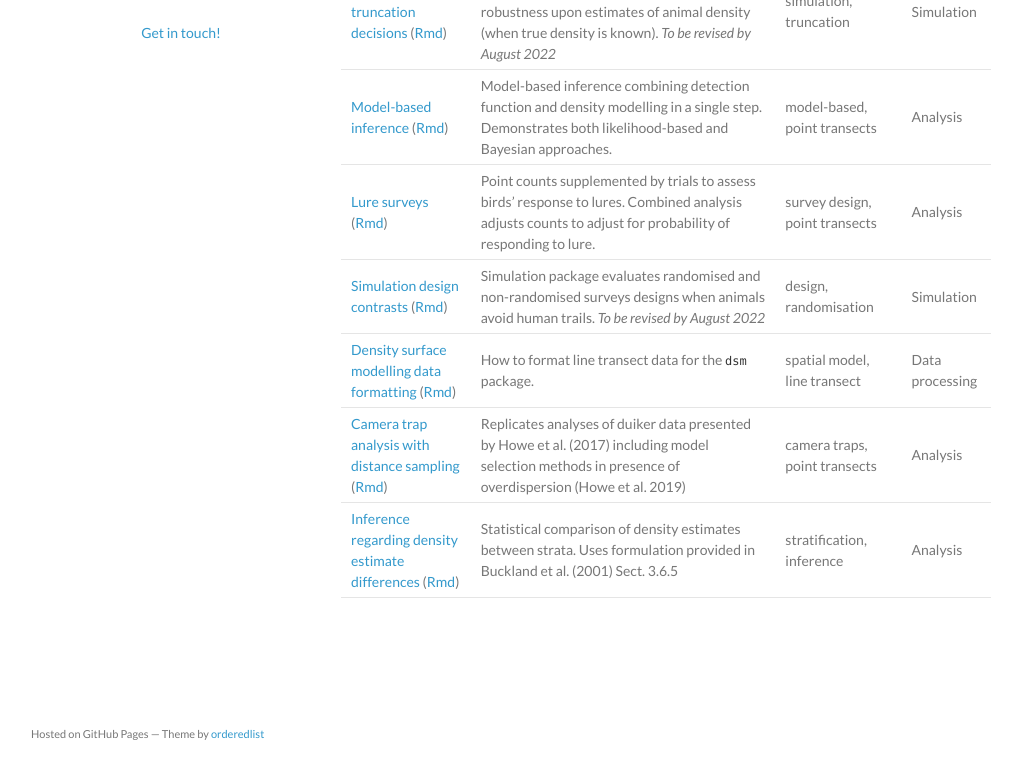
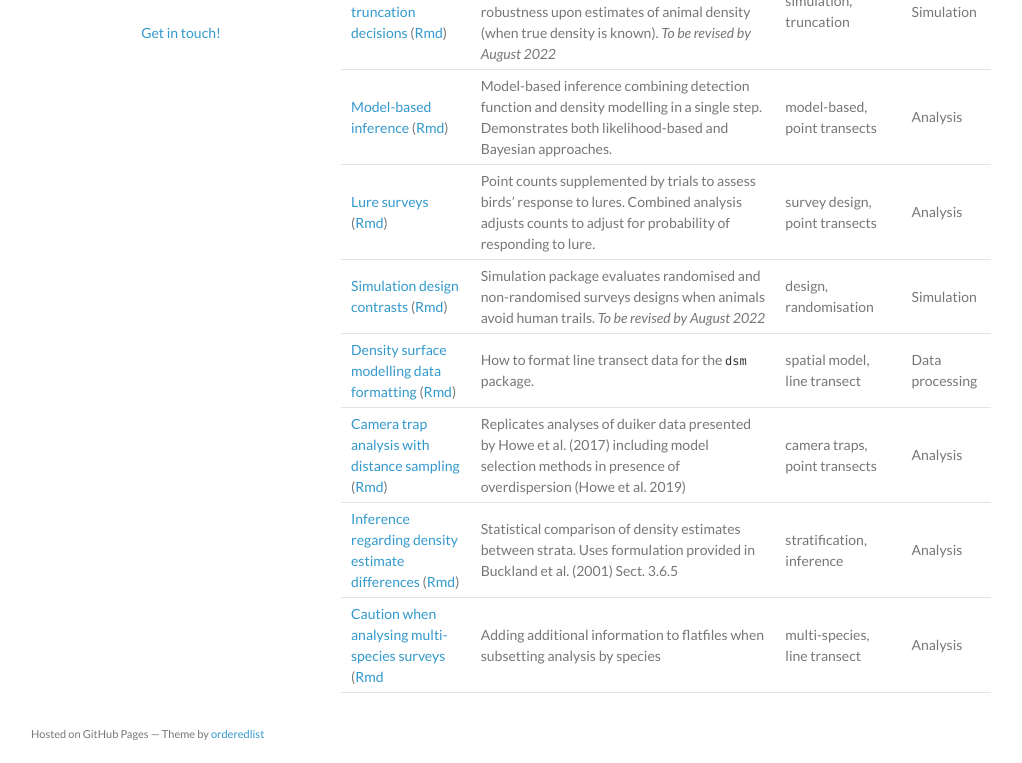
Before and after one commit to distanceexamples/distanceexamples.github.io, a Jekyll site: the page built from index.md, in a window 1280 px wide and 900 px high, scrolled down 1716 px, cut to the strip 137-900 px from the top of the window. Shown: the whole strip, without its empty margins (129-1151 px from the left). Built offline with Jekyll 4.4.1, drawn with Linux system fonts in a browser that asks for light colours.

Commit message:
multispecies use of sample.table and region.table

```diff
--- a/index.md
+++ b/index.md
@@ -44,3 +44,4 @@ Examples below are based upon data sets available in the R packages `dssd` (for
 | [Density surface modelling data formatting](dsm-data-formatting/dsm-data-formatting.html) ([Rmd](dsm-data-formatting/dsm-data-formatting.Rmd)) | How to format line transect data for the `dsm` package. | spatial model, line transect | Data processing | XXXX |
 | [Camera trap analysis with distance sampling](Distance-cameratraps/camera-distill.html) ([Rmd](Distance-cameratraps/camera-distill.Rmd)) | Replicates analyses of duiker data presented by Howe et al. (2017) including model selection methods in presence of overdispersion (Howe et al. 2019) | camera traps, point transects | Analysis | |
 | [Inference regarding density estimate differences](differences/differences.html) ([Rmd](differences/differences.Rmd)) | Statistical comparison of density estimates between strata.  Uses formulation provided in Buckland et al. (2001) Sect. 3.6.5 | stratification, inference | Analysis | |
+| [Caution when analysing multi-species surveys](Distance-multispecies/multispecies-multioccasion-analysis.html) ([Rmd](Distance-multispecies/multispecies-multioccasion-analysis.Rmd) | Adding additional information to flatfiles when subsetting analysis by species | multi-species, line transect | Analysis |
```
